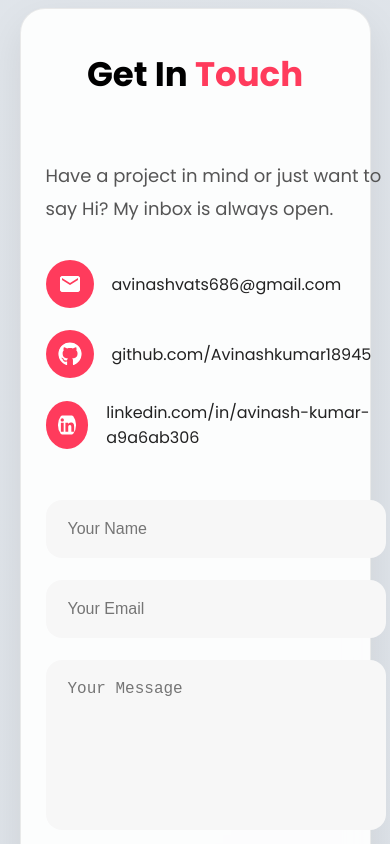
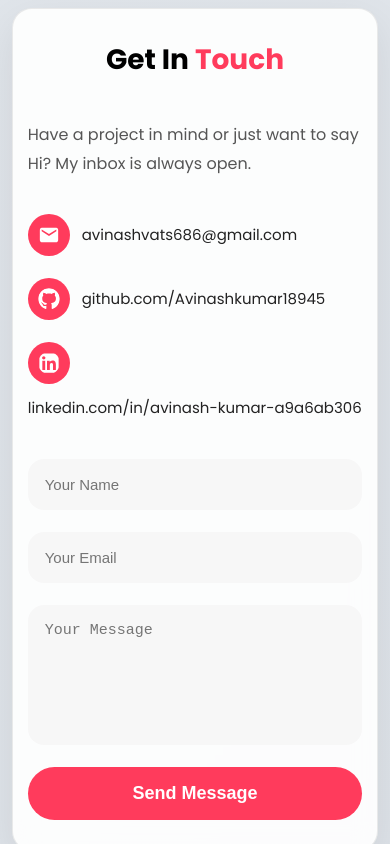
Before and after one commit to Avinashkumar18945/Avinash-Portfolio, a React app: page / in a window 390 px wide. Shown: the part 10280-11124 px from the top of the page. Built offline with nearby package versions, Linux system fonts and the light colour scheme; the HTML template or start-up script is replaced by a standard one.

Commit message:
your update message

```diff
--- a/src/components/Contact.css
+++ b/src/components/Contact.css
@@ -3,6 +3,7 @@
     max-width:1200px;
     margin:80px auto;
 }
+
 
 .contact-container{
     padding:60px;
@@ -13,6 +14,7 @@
     box-shadow:0 15px 40px rgba(0,0,0,.08);
 }
 
+
 .contact-container h2{
     text-align:center;
     font-size:42px;
@@ -20,9 +22,11 @@
     font-weight:700;
 }
 
+
 .contact-container h2 span{
     color:#ff3b5c;
 }
+
 
 .contact-content{
     display:flex;
@@ -31,10 +35,13 @@
     flex-wrap:wrap;
 }
 
-.contact-left{
+
+.contact-left,
+.contact-right{
     flex:1;
-    min-width:320px;
+    min-width:0;
 }
+
 
 .contact-left p{
     font-size:18px;
@@ -43,11 +50,13 @@
     margin-bottom:35px;
 }
 
+
 .contact-info{
     display:flex;
     flex-direction:column;
     gap:22px;
 }
+
 
 .contact-info a{
     display:flex;
@@ -57,65 +66,55 @@
     color:#222;
     font-size:18px;
     transition:.35s;
+    word-break:break-word;
 }
 
+
 .contact-info a svg{
+    flex-shrink:0;
     width:48px;
     height:48px;
     padding:12px;
     border-radius:50%;
     background:#ff3b5c;
     color:#fff;
-    font-size:22px;
-    transition:.35s;
 }
+
 
 .contact-info a:hover{
     color:#ff3b5c;
     transform:translateX(8px);
 }
 
-.contact-info a:hover svg{
-    transform:rotate(8deg) scale(1.08);
-}
-
-.contact-right{
-    flex:1;
-    min-width:340px;
-}
 
 .contact-right form{
+    width:100%;
     display:flex;
     flex-direction:column;
     gap:22px;
 }
 
+
 .contact-right input,
 .contact-right textarea{
 
     width:100%;
+    max-width:100%;
     padding:18px 20px;
     border:none;
     outline:none;
     border-radius:16px;
     background:#f7f7f7;
     font-size:16px;
-    transition:.35s;
     border:2px solid transparent;
 }
+
 
 .contact-right textarea{
     resize:none;
     min-height:170px;
 }
 
-.contact-right input:focus,
-.contact-right textarea:focus{
-
-    background:#fff;
-    border-color:#ff3b5c;
-    box-shadow:0 0 20px rgba(255,59,92,.18);
-}
 
 .contact-right button{
 
@@ -128,47 +127,99 @@
     font-size:18px;
     font-weight:600;
     cursor:pointer;
-    transition:.35s;
 }
 
-.contact-right button:hover{
 
-    transform:translateY(-4px);
-    box-shadow:0 15px 30px rgba(255,59,92,.35);
-}
 
 @media(max-width:900px){
 
+    .contact{
+        width:95%;
+        margin:50px auto;
+    }
+
+
     .contact-container{
+        padding:35px 20px;
+        border-radius:20px;
+    }
 
-padding:40px 25px;
+
+    .contact-container h2{
+        font-size:32px;
+        margin-bottom:40px;
+    }
+
+
+    .contact-content{
+        flex-direction:column;
+        gap:40px;
+    }
+
+
+    .contact-left,
+    .contact-right{
+        width:100%;
+    }
+
+
+    .contact-left p{
+        font-size:16px;
+    }
+
+
+    .contact-info a{
+        font-size:15px;
+        gap:12px;
+    }
+
+
+    .contact-info a svg{
+        width:42px;
+        height:42px;
+        padding:10px;
+    }
+
+
+    .contact-right input,
+    .contact-right textarea{
+        font-size:15px;
+        padding:15px;
+    }
+
+
+    .contact-right button{
+        width:100%;
+    }
 
 }
 
-.contact-content{
 
-flex-direction:column;
 
-gap:50px;
+@media(max-width:480px){
 
+    .contact{
+        width:94%;
     }
 
-.contact-container h2{
 
-font-size:34px;
-
+    .contact-container{
+        padding:30px 15px;
     }
 
-.contact-right button{
 
-width:100%;
-
+    .contact-container h2{
+        font-size:28px;
     }
 
+
     .contact-info a{
+        flex-wrap:wrap;
+    }
 
-font-size:16px;
 
+    .contact-right textarea{
+        min-height:140px;
     }
 
 }
```
Lines whose indentation alone changed are shown as unchanged.
